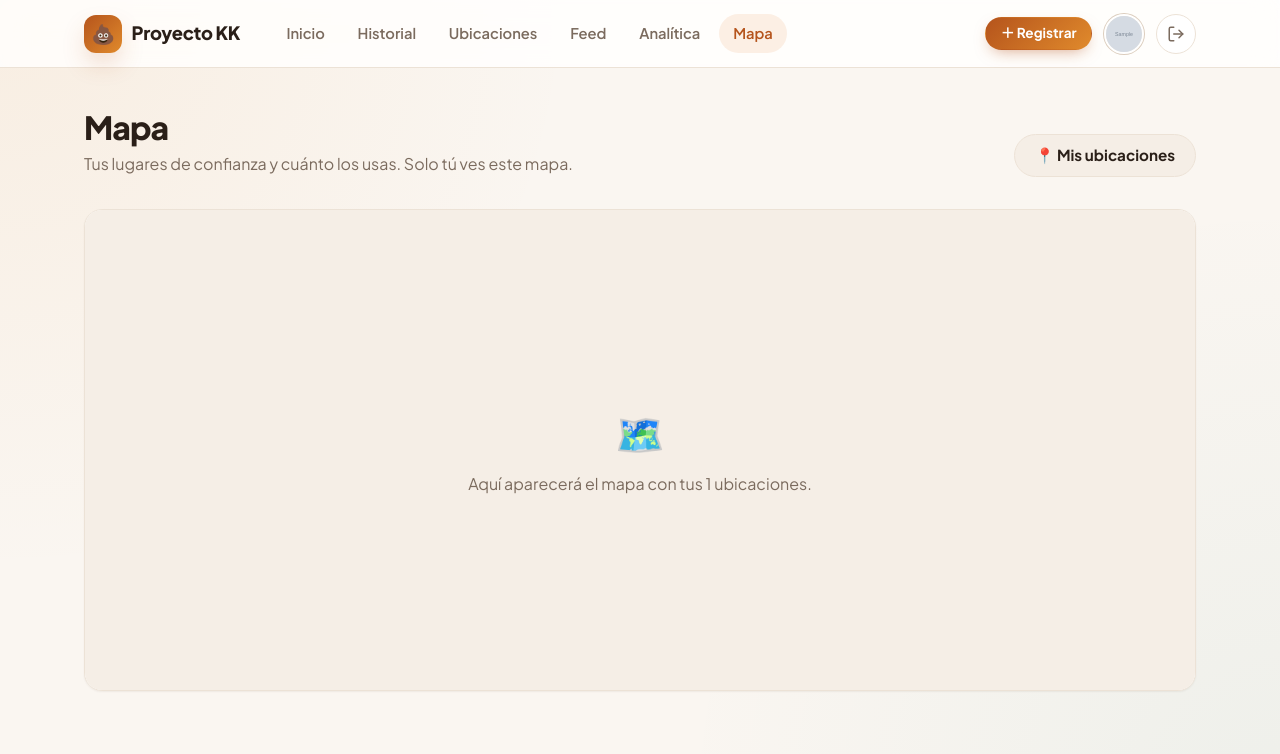
After one commit to SantiX1227/ProyectoKK, a Django app: page /mapa/ in a window 1280 px wide. The commit adds this page. Shown: the top 754 px of the page. Run offline with Django 5.2, Linux system fonts and the light colour scheme; a user stored in the database is signed in; tables that the repository leaves empty hold one stand-in row (values such as "Sample post"); grey boxes marked "Sample" are stand-in pictures.

Commit message:
Página del mapa de ubicaciones con enlace en la barra y acceso en la landing

```diff
--- a/apps/ubicaciones/urls.py
+++ b/apps/ubicaciones/urls.py
@@ -24,4 +24,9 @@ urlpatterns = [
         views.eliminar_ubicacion,
         name='eliminar_ubicacion'
     ),
+    path(
+        'mapa/',
+        views.mapa_ubicaciones,
+        name='mapa_ubicaciones'
+    ),
 ]
--- a/apps/ubicaciones/views.py
+++ b/apps/ubicaciones/views.py
@@ -182,3 +182,18 @@ def eliminar_ubicacion(request, id):
             'ubicacion': ubicacion
         }
     )
+
+@login_required
+def mapa_ubicaciones(request):
+
+    ubicaciones = Ubicacion.objects.filter(
+        usuario=request.user
+    )
+
+    return render(
+        request,
+        'ubicaciones/mapa.html',
+        {
+            'ubicaciones': ubicaciones
+        }
+    )
--- a/static/css/base.css
+++ b/static/css/base.css
@@ -405,6 +405,26 @@ hr {
 .navbar-toggle:focus-visible + .navbar-burger {
   outline: 3px solid var(--primary-ring);
   outline-offset: 2px;
+}
+
+/* Pantallas medianas: 6 enlaces + acciones no caben con el espaciado
+   normal; se compacta y la marca se queda solo con el logo */
+@media (min-width: 901px) and (max-width: 1100px) {
+  .navbar-container {
+    gap: 1rem;
+  }
+
+  .navbar-menu {
+    gap: 0.75rem;
+  }
+
+  .navbar-link {
+    padding: 0.5rem 0.65rem;
+  }
+
+  .navbar-brand > span:not(.navbar-logo) {
+    display: none;
+  }
 }
 
 /* Navegación en pantallas pequeñas */
--- /dev/null
+++ b/static/css/mapa.css
@@ -0,0 +1,52 @@
+/* static/css/mapa.css
+   ==========================================================================
+   Mapa de ubicaciones (privado): mapa con un pin por ubicación,
+   leyenda de colores y datos geográficos.
+   Usa los componentes globales de base.css (card, stat-card, empty-state…).
+   ========================================================================== */
+
+
+/* ==========================================================================
+   1. Contenedor del mapa
+   --------------------------------------------------------------------------
+   Altura limitada (~60 % de la pantalla) para que en el móvil siempre
+   quede espacio por donde desplazar la página: dentro del mapa, arrastrar
+   con un dedo mueve el mapa, no la página.
+   ========================================================================== */
+
+.mapa-card {
+  padding: 0;
+  overflow: hidden;
+}
+
+.mapa {
+  width: 100%;
+  height: 60vh;
+  height: 60dvh;
+  min-height: 320px;
+  max-height: 640px;
+  background-color: var(--surface-alt);
+}
+
+/* Mientras no hay mapa (paso 1) o si no carga Leaflet */
+.mapa-provisional {
+  display: flex;
+  flex-direction: column;
+  align-items: center;
+  justify-content: center;
+  gap: 0.5rem;
+  padding: 1.5rem;
+  text-align: center;
+  color: var(--text-muted);
+}
+
+.mapa-provisional-icono {
+  font-size: 2.5rem;
+}
+
+@media (max-width: 600px) {
+  .mapa {
+    height: 55vh;
+    height: 55dvh;
+  }
+}
--- a/templates/includes/navbar.html
+++ b/templates/includes/navbar.html
@@ -48,6 +48,12 @@
                     href="{% url 'analytics' %}"
                     class="navbar-link {% if url_actual == 'analytics' or url_actual == 'analytics-comparacion' %}is-active{% endif %}"
                 >Analítica</a>
+
+                <a
+                    href="{% url 'mapa_ubicaciones' %}"
+                    class="navbar-link {% if url_actual == 'mapa_ubicaciones' %}is-active{% endif %}"
+                >Mapa</a>
+
             </div>
 
             <div class="navbar-actions">
--- /dev/null
+++ b/templates/ubicaciones/mapa.html
@@ -0,0 +1,48 @@
+{% extends 'base.html' %}
+{% load static %}
+
+{% block title %}Mapa - Proyecto KK{% endblock %}
+
+{% block extra_css %}
+    <link rel="stylesheet" href="{% static 'css/mapa.css' %}">
+{% endblock %}
+
+{% block content %}
+<main class="page">
+
+    <header class="page-header">
+        <div>
+            <h1 class="page-title">Mapa</h1>
+            <p class="page-subtitle">
+                Tus lugares de confianza y cuánto los usas. Solo tú ves este mapa.
+            </p>
+        </div>
+
+        <div class="page-actions">
+            <a href="{% url 'listar_ubicaciones' %}" class="btn btn-secondary">
+                📍 Mis ubicaciones
+            </a>
+        </div>
+    </header>
+
+    {% if ubicaciones %}
+        <section class="card mapa-card">
+            <div id="mapa" class="mapa mapa-provisional">
+                <span class="mapa-provisional-icono" aria-hidden="true">🗺️</span>
+                <p>Aquí aparecerá el mapa con tus {{ ubicaciones|length }} ubicaciones.</p>
+            </div>
+        </section>
+    {% else %}
+        <div class="empty-state">
+            <div class="empty-state-icon">🗺️</div>
+            <h3>Tu mapa está vacío</h3>
+            <p>Crea una ubicación con sus coordenadas para verla en el mapa.</p>
+
+            <a href="{% url 'crear_ubicacion' %}" class="btn btn-primary">
+                Crear mi primera ubicación
+            </a>
+        </div>
+    {% endif %}
+
+</main>
+{% endblock %}
```
Also changed, not shown: static/css/landing.css (+14 -1 lines), templates/home/landing.html (+8 -2 lines).
